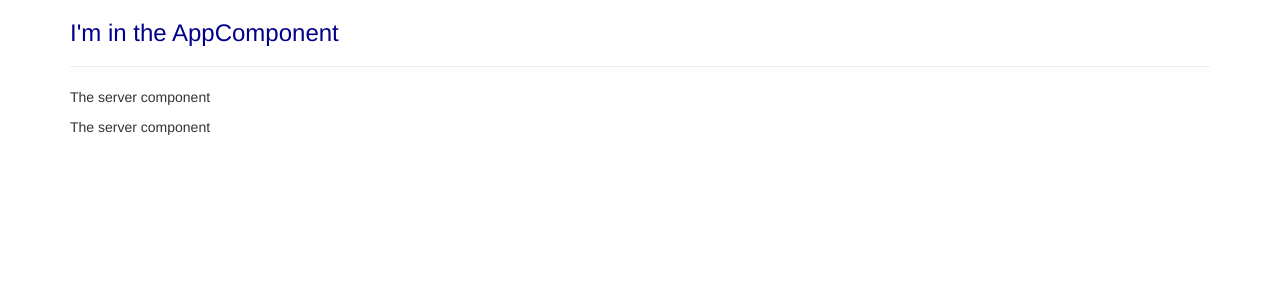
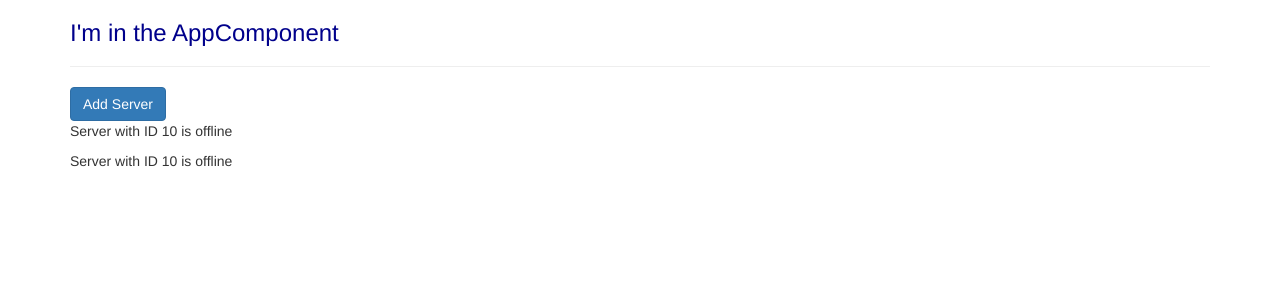
Before and after one commit to russell258/firstappudemy, an Angular app: page / in a window 1280 px wide. Shown: the top 300 px of the page. Built offline with nearby package versions, Linux system fonts and the light colour scheme.

Commit message:
setting timeout in constructor with property binding

```diff
--- a/src/app/app.module.ts
+++ b/src/app/app.module.ts
@@ -5,12 +5,16 @@ import { AppComponent } from './app.component';
 import { FormsModule } from '@angular/forms';
 import { ServersComponent } from './servers/servers.component';
 import { ServerComponent } from './server/server.component';
+import { WarningAlertComponent } from './warning-alert/warning-alert.component';
+import { SuccessAlertComponent } from './success-alert/success-alert.component';
 
 @NgModule({
   declarations: [
     AppComponent,
     ServersComponent,
-    ServerComponent
+    ServerComponent,
+    WarningAlertComponent,
+    SuccessAlertComponent
   ],
   imports: [
     BrowserModule,
--- a/src/app/server/server.component.html
+++ b/src/app/server/server.component.html
@@ -1 +1 @@
-<p>The server component</p>
+<p> Server with ID {{serverID}} is {{getServerStatus()}}</p>
--- a/src/app/server/server.component.ts
+++ b/src/app/server/server.component.ts
@@ -6,4 +6,12 @@ import { Component } from "@angular/core";
 })
 export class ServerComponent{
 
+    serverID:number = 10;
+
+    serverStatus:string = 'offline';
+
+    getServerStatus(){
+        return this.serverStatus;
+    }
+
 }
--- a/src/app/servers/servers.component.html
+++ b/src/app/servers/servers.component.html
@@ -1,3 +1,4 @@
+<button class="btn btn-primary" [disabled]="!allowNewServer"> Add Server</button>
 <app-server></app-server>
 
 <app-server></app-server>
--- a/src/app/servers/servers.component.ts
+++ b/src/app/servers/servers.component.ts
@@ -7,4 +7,19 @@ import { Component } from '@angular/core';
 })
 export class ServersComponent {
 
+  //this is property binded to the [disabled] in html
+  allowNewServer: boolean = false;
+
+  // once page loads, will set the allowNewServer to true after 2 seconds
+  constructor(){
+    setTimeout(()=>{
+      this.allowNewServer = true;
+    },2000);
+  }
+
+
+  ngOnInit(){
+
+  }
+
 }
--- /dev/null
+++ b/src/app/success-alert/success-alert.component.html
@@ -0,0 +1 @@
+<p>success-alert works!</p>
--- /dev/null
+++ b/src/app/warning-alert/warning-alert.component.html
@@ -0,0 +1 @@
+<p>warning-alert works!</p>
```
Also changed, not shown: src/app/success-alert/success-alert.component.ts (added, +10 -0 lines), src/app/warning-alert/warning-alert.component.ts (added, +10 -0 lines), src/app/success-alert/success-alert.component.css (added), src/app/warning-alert/warning-alert.component.css (added).
